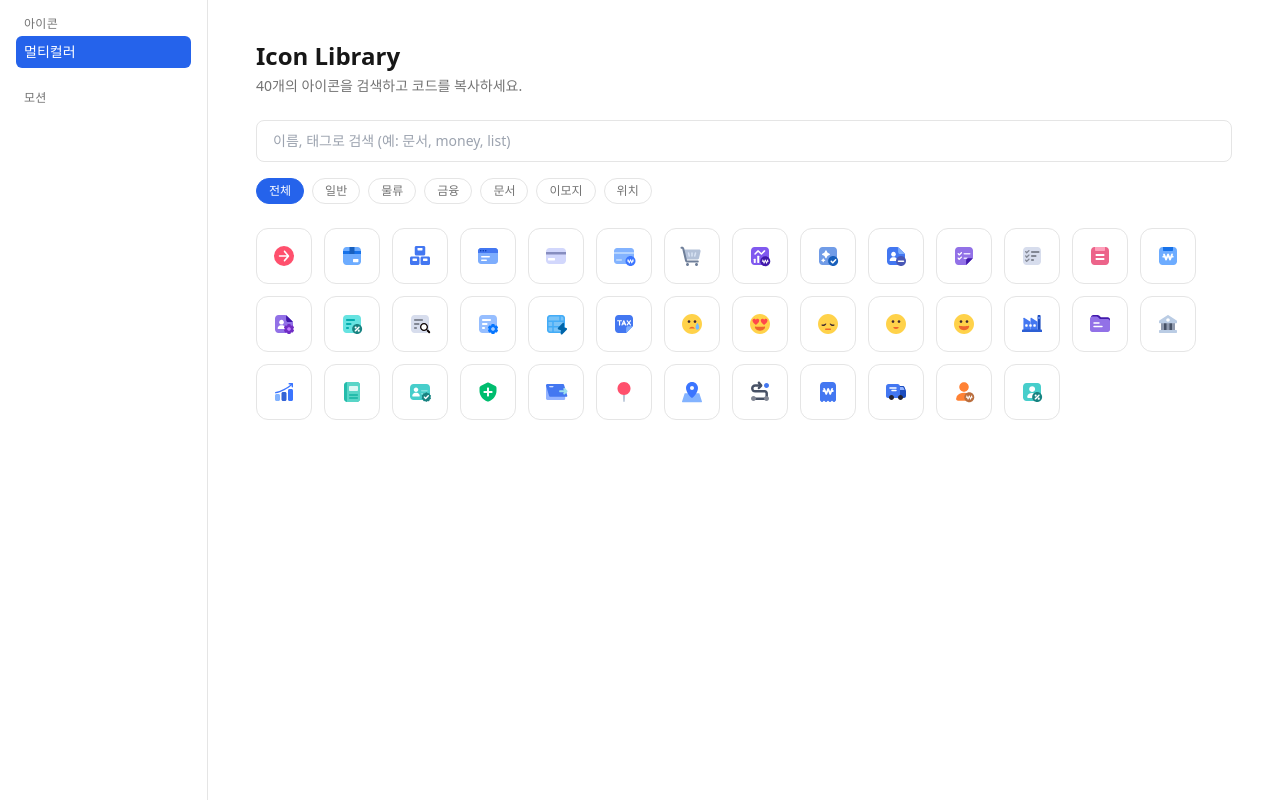
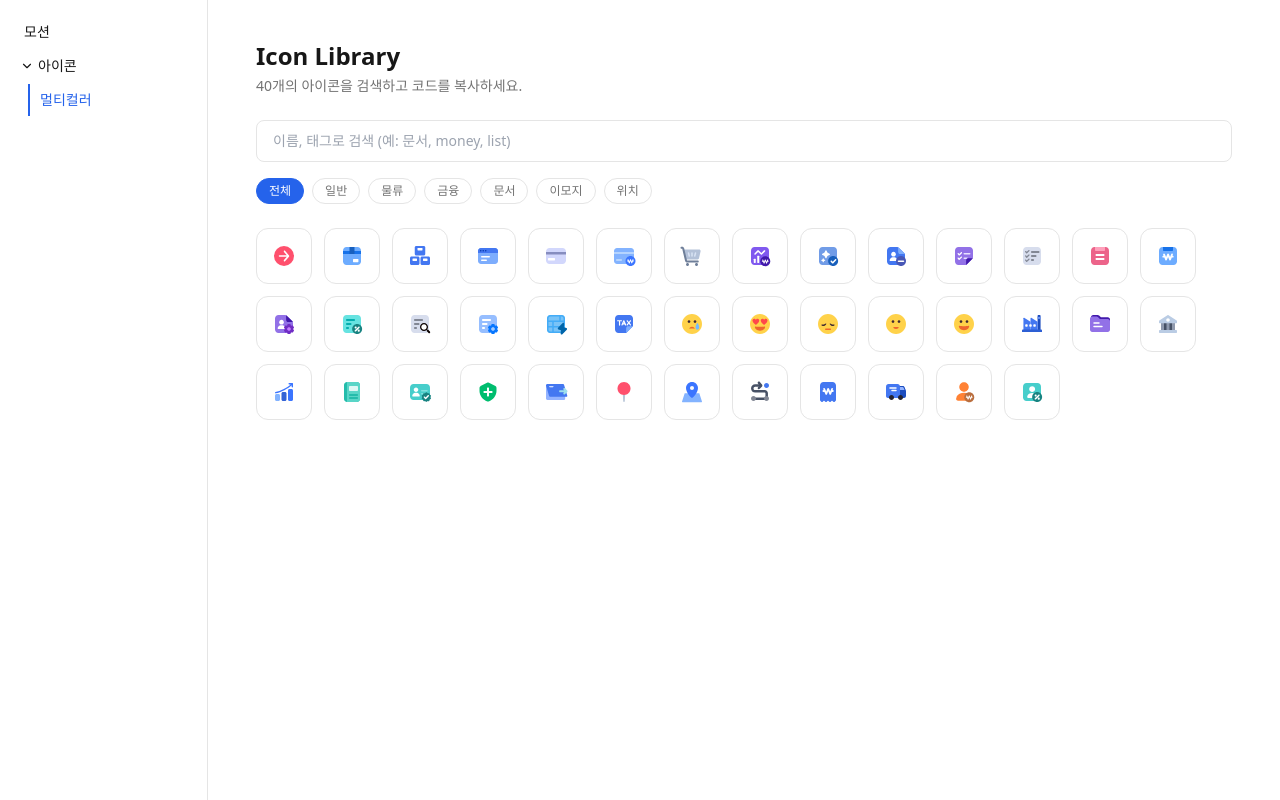
Before and after one commit to dain-spec/IconLibrary, a Next.js app: page /icon/multicolor in a window 1280 px wide. Built offline with nearby package versions, Linux system fonts and the light colour scheme.

Commit message:
Restyle LNB to match reference: chevron groups, accent-bar active state
Group headers (아이콘) now collapse/expand with a rotating chevron,
and the active leaf item gets a left accent bar with a tinted
background instead of a solid fill, matching the reference design.

```diff
--- a/src/components/Sidebar.tsx
+++ b/src/components/Sidebar.tsx
@@ -1,5 +1,6 @@
 "use client";
 
+import { useState } from "react";
 import Link from "next/link";
 import { usePathname } from "next/navigation";
 
@@ -8,62 +9,87 @@ type NavEntry = { label: string; href: string } | { label: string; children: Nav
 
 const NAV: NavEntry[] = [
   {
+    label: "모션",
+    href: "/motion",
+  },
+  {
     label: "아이콘",
     children: [{ label: "멀티컬러", href: "/icon/multicolor" }],
   },
-  {
-    label: "모션",
-    href: "/motion",
-  },
 ];
+
+function ChevronIcon({ open }: { open: boolean }) {
+  return (
+    <svg
+      width="14"
+      height="14"
+      viewBox="0 0 24 24"
+      fill="none"
+      stroke="currentColor"
+      strokeWidth="2"
+      className={`shrink-0 transition-transform ${open ? "rotate-90" : ""}`}
+    >
+      <path d="M9 6l6 6-6 6" strokeLinecap="round" strokeLinejoin="round" />
+    </svg>
+  );
+}
+
+function NavLink({ href, label, active }: { href: string; label: string; active: boolean }) {
+  return (
+    <Link
+      href={href}
+      className={`block rounded-r-md py-1.5 text-sm transition-colors ${
+        active
+          ? "border-l-2 border-accent bg-accent/10 pl-[10px] pr-3 font-medium text-accent"
+          : "border-l-2 border-transparent pl-[10px] pr-3 text-ink hover:bg-surface-hover"
+      }`}
+    >
+      {label}
+    </Link>
+  );
+}
+
+function NavGroup({ label, children }: { label: string; children: NavItem[] }) {
+  const pathname = usePathname();
+  const [open, setOpen] = useState(true);
+
+  return (
+    <div>
+      <button
+        onClick={() => setOpen((v) => !v)}
+        className="flex w-full items-center gap-1 rounded-md py-1.5 pl-2 pr-3 text-sm font-medium text-ink hover:bg-surface-hover"
+      >
+        <ChevronIcon open={open} />
+        {label}
+      </button>
+      {open && (
+        <div className="ml-4 mt-0.5 flex flex-col gap-0.5">
+          {children.map((item) => (
+            <NavLink
+              key={item.href}
+              href={item.href}
+              label={item.label}
+              active={pathname === item.href}
+            />
+          ))}
+        </div>
+      )}
+    </div>
+  );
+}
 
 export function Sidebar() {
   const pathname = usePathname();
 
   return (
-    <nav className="flex h-full w-52 shrink-0 flex-col gap-4 overflow-y-auto border-r border-border p-4">
-      {NAV.map((entry) => {
-        if ("children" in entry) {
-          return (
-            <div key={entry.label}>
-              <p className="px-2 text-xs font-medium uppercase tracking-wide text-muted">
-                {entry.label}
-              </p>
-              <div className="mt-1 flex flex-col gap-0.5">
-                {entry.children.map((item) => {
-                  const active = pathname === item.href;
-                  return (
-                    <Link
-                      key={item.href}
-                      href={item.href}
-                      className={`rounded-md px-2 py-1.5 text-sm transition-colors ${
-                        active
-                          ? "bg-accent text-white"
-                          : "text-ink hover:bg-surface-hover"
-                      }`}
-                    >
-                      {item.label}
-                    </Link>
-                  );
-                })}
-              </div>
-            </div>
-          );
-        }
-
-        const active = pathname === entry.href;
-        return (
-          <Link
-            key={entry.href}
-            href={entry.href}
-            className={`rounded-md px-2 py-1.5 text-xs font-medium uppercase tracking-wide transition-colors ${
-              active ? "text-accent" : "text-muted hover:text-ink"
-            }`}
-          >
-            {entry.label}
-          </Link>
-        );
-      })}
+    <nav className="flex h-full w-52 shrink-0 flex-col gap-0.5 overflow-y-auto border-r border-border px-3 py-4">
+      {NAV.map((entry) =>
+        "children" in entry ? (
+          <NavGroup key={entry.label} label={entry.label} children={entry.children} />
+        ) : (
+          <NavLink key={entry.href} href={entry.href} label={entry.label} active={pathname === entry.href} />
+        )
+      )}
     </nav>
   );
 }
```
